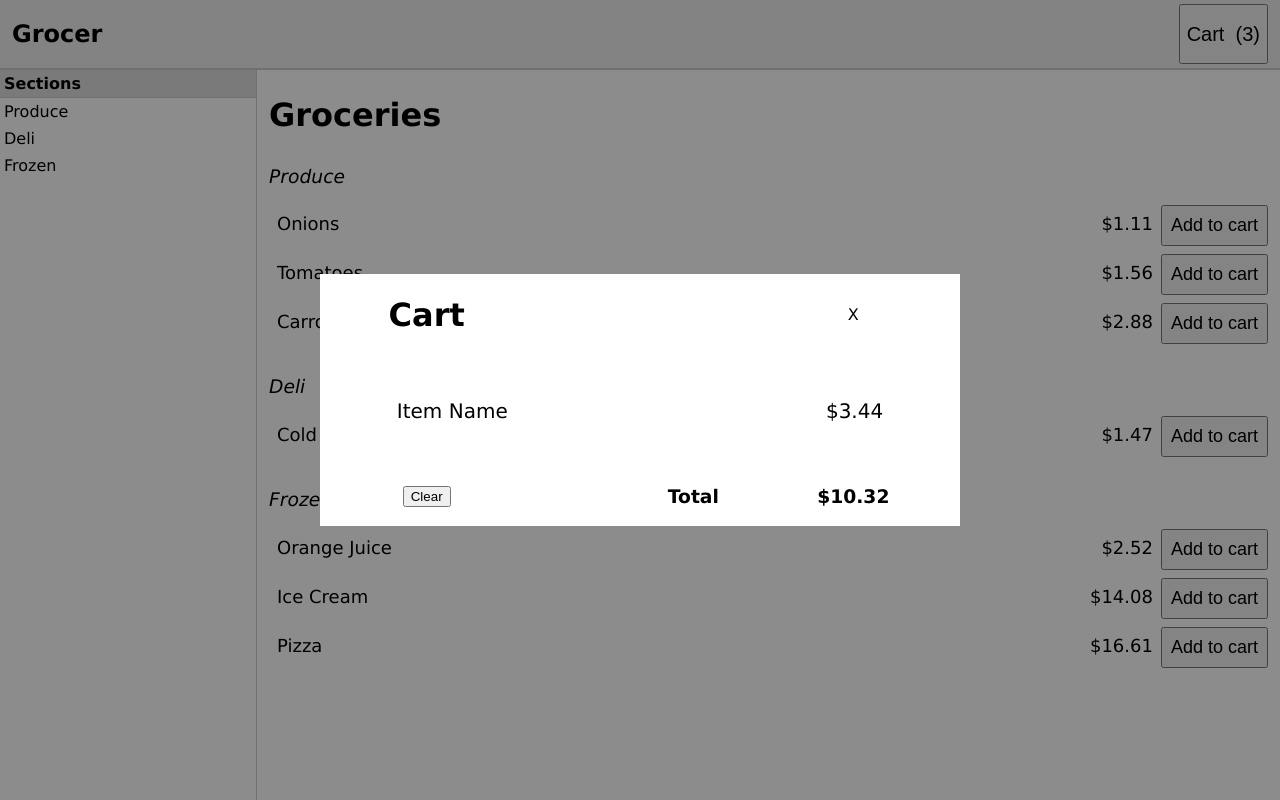
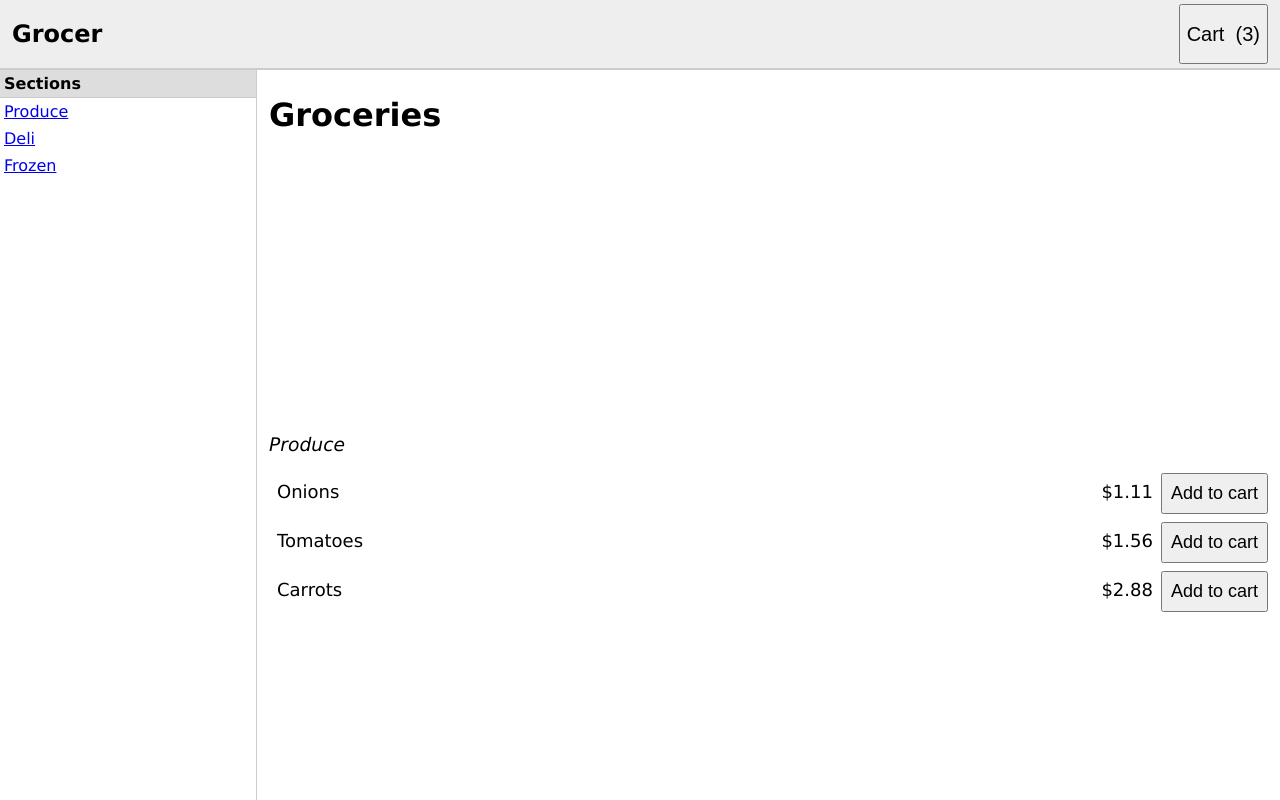
Before and after one commit to ontoneio/phase-3-challenge, a plain HTML site: page part-3/grocer.html in a window 1280 px wide. Shown: the top 800 px of the page. Drawn offline with Linux system fonts and the light colour scheme.

Commit message:
changed spacing on sections to show that section links work.

```diff
--- a/part-3/grocer.css
+++ b/part-3/grocer.css
@@ -84,7 +84,7 @@ body {
 /* ITEM LIST */
 .item-section {
   list-style-type: none;
-  margin: 32px 0 0;
+  margin: 300px 0 0;
   padding: 0;
 }
 
@@ -169,6 +169,8 @@ body {
 }
 .clear {
   grid-area: clear;
+  font-size: 18px;
+  padding: 8px;
 }
 .label {
   grid-area: lbl;
--- a/part-3/grocer.html
+++ b/part-3/grocer.html
@@ -19,7 +19,7 @@
 
     <!-- START OF MODAL -->
 
-    <div id"cart-modal" class="modal modal-open">
+    <div id"cart-modal" class="modal">
       <div id="cart-content" class="modal-cart">
 
         <h1 class="cart-name">Cart</h1>
@@ -28,10 +28,10 @@
 
         <div class="cart-content">
 
-          <div class="modal-item">
+          <!-- <div class="modal-item">
             <div class="item-name">Item Name</div>
             <div class="item-price">$3.44</div>
-          </div>
+          </div> -->
 
 
         </div> <!-- END OF MODAL -->
@@ -50,14 +50,14 @@
       <div class="sidebar">
         <ul>
           <h4>Sections</h4>
-          <li>Produce</li>
-          <li>Deli</li>
-          <li>Frozen</li>
+          <a href="#produce"><li>Produce</li></a>
+          <a href="#deli"><li>Deli</li></a>
+          <a href="#frozen"><li>Frozen</li></a>
         </ul>
       </div>
       <div class="content">
         <h1>Groceries</h1>
-        <ul class="item-section">
+        <ul class="item-section" id="produce">
           <h3>Produce</h3>
           <li class="item flex flex-row-between">
             <span class="item-name">Onions</span>
@@ -76,7 +76,7 @@
           </li>
         </ul>
 
-        <ul class="item-section">
+        <ul class="item-section" id="deli">
           <h3>Deli</h3>
           <li class="item flex flex-row-between">
             <span class="item-name">Cold Cuts</span>
@@ -85,7 +85,7 @@
           </li>
         </ul>
 
-        <ul class="item-section">
+        <ul class="item-section" id="frozen">
           <h3>Frozen</h3>
           <li class="item flex flex-row-between">
             <span class="item-name">Orange Juice</span>
--- a/part-3/grocer.js
+++ b/part-3/grocer.js
@@ -0,0 +1 @@
+const
```
Also changed, not shown: README.md.
